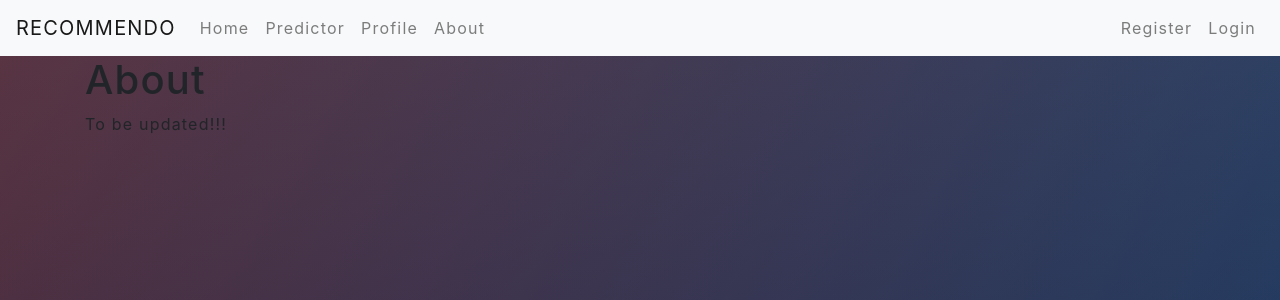
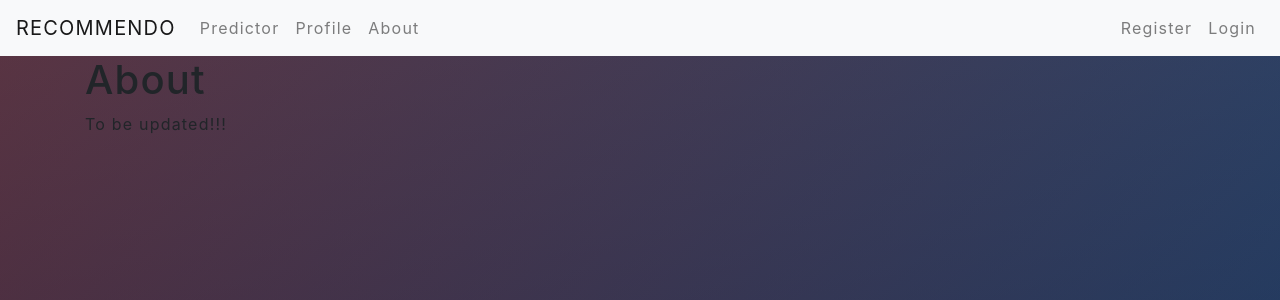
Before and after one commit to mianga58/recommendo, a Flask app: page /about in a window 1280 px wide. Shown: the top 300 px of the page. Run offline with Flask 2, Linux system fonts and the light colour scheme; some libraries are stand-ins or nearby versions.

Commit message:
Update _navbar.html

```diff
--- a/templates/include/_navbar.html
+++ b/templates/include/_navbar.html
@@ -6,9 +6,7 @@
 
   <div class="collapse navbar-collapse" id="navbarSupportedContent">
     <ul class="navbar-nav mr-auto">
-      <li class="nav-item ">
-        <a class="nav-link" href="/">Home <span class="sr-only">(current)</span></a>
-      </li>
+
       <li class="nav-item">
         <a class="nav-link" href="/predictor1">Predictor</a>
       </li>
@@ -20,6 +18,10 @@
       </li>
     </ul>
          {% if session.logged_in %}
+
+     <li class="nav-item ">
+        <a class="nav-link" href="/">Home <span class="sr-only">(current)</span></a>
+      </li>
        <ul class="nav navbar-nav navbar-right">
           <li><a class="nav-link" href="/dashboard">Dashboard</a></li>
       </ul>
```
